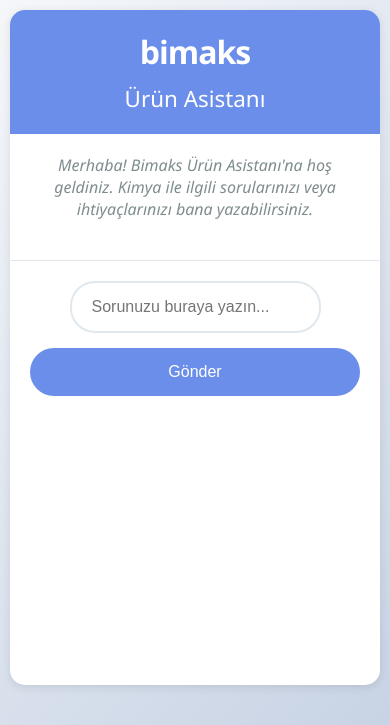
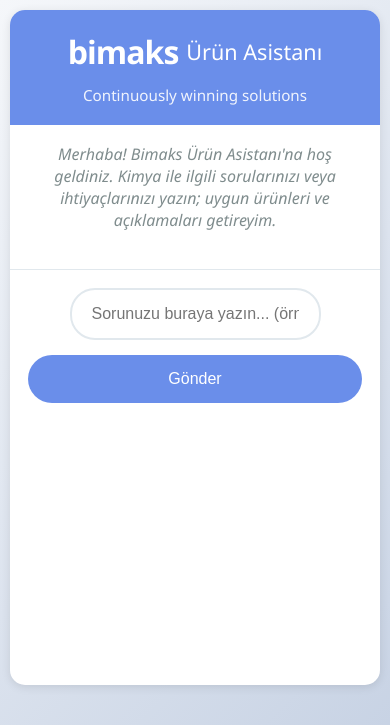
Before and after one commit to denizdost/bimaks-urun-asistani, a FastAPI app: page / in a window 390 px wide. Shown: the top 725 px of the page. Run offline with FastAPI, Linux system fonts and the light colour scheme.

Commit message:
UI: add slogan, product cards grid, clearer commentary

```diff
--- a/templates/index.html
+++ b/templates/index.html
@@ -49,6 +49,7 @@
             align-items: center;
             justify-content: center;
             gap: 15px;
+            flex-wrap: wrap;
         }
 
         .logo {
@@ -64,9 +65,16 @@
             margin: 0;
         }
 
+        .slogan {
+            width: 100%;
+            font-size: 0.95em;
+            opacity: 0.9;
+            margin-top: 4px;
+        }
+
         .chat-container {
-            padding: 30px;
-            max-height: 60vh;
+            padding: 24px 30px 10px 30px;
+            max-height: 56vh;
             overflow-y: auto;
         }
 
@@ -76,16 +84,11 @@
             align-items: flex-start;
         }
 
-        .message.user {
-            justify-content: flex-end;
-        }
-
-        .message.assistant {
-            justify-content: flex-start;
-        }
+        .message.user { justify-content: flex-end; }
+        .message.assistant { justify-content: flex-start; }
 
         .message-content {
-            max-width: 70%;
+            max-width: 92%;
             padding: 15px 20px;
             border-radius: 18px;
             line-height: 1.6;
@@ -104,42 +107,65 @@
             border-bottom-left-radius: 5px;
         }
 
-        .message-content h3 {
-            margin-bottom: 10px;
+        .section-title {
+            margin: 10px 0 8px 0;
             color: var(--primary-blue);
-            font-size: 1.1em;
+            font-size: 1.05em;
+            font-weight: 600;
         }
 
-        .message-content ul {
-            margin: 10px 0;
-            padding-left: 20px;
+        .products-grid {
+            display: grid;
+            grid-template-columns: repeat(auto-fill, minmax(260px, 1fr));
+            gap: 14px;
+            margin-top: 10px;
         }
 
-        .message-content li {
+        .product-card {
+            background: var(--white);
+            border: 1px solid var(--border);
+            border-radius: 14px;
+            padding: 14px;
+            box-shadow: var(--shadow);
+        }
+
+        .product-name {
+            color: var(--dark-blue);
+            font-weight: 600;
+            margin-bottom: 6px;
+        }
+
+        .product-chip {
+            display: inline-block;
+            background: var(--light-blue);
+            color: var(--dark-blue);
+            border: 1px solid var(--border);
+            border-radius: 999px;
+            padding: 2px 10px;
+            font-size: 12px;
             margin-bottom: 8px;
         }
 
-        .message-content a {
-            color: var(--dark-blue);
+        .product-desc { color: var(--text-dark); font-size: 0.95em; margin-bottom: 10px; }
+
+        .product-actions { display: flex; gap: 8px; }
+
+        .product-link {
             text-decoration: none;
-            font-weight: 500;
-        }
-
-        .message-content a:hover {
-            text-decoration: underline;
+            background: var(--primary-blue);
+            color: var(--white);
+            padding: 8px 12px;
+            border-radius: 10px;
+            font-size: 0.9em;
         }
 
         .input-section {
-            padding: 25px 30px;
+            padding: 18px 30px 26px 30px;
             background: var(--white);
             border-top: 1px solid var(--border);
         }
 
-        .input-group {
-            display: flex;
-            gap: 15px;
-            align-items: center;
-        }
+        .input-group { display: flex; gap: 15px; align-items: center; }
 
         .input-group input {
             flex: 1;
@@ -150,10 +176,7 @@
             outline: none;
             transition: border-color 0.3s ease;
         }
-
-        .input-group input:focus {
-            border-color: var(--primary-blue);
-        }
+        .input-group input:focus { border-color: var(--primary-blue); }
 
         .input-group button {
             padding: 15px 30px;
@@ -169,32 +192,18 @@
             align-items: center;
             gap: 8px;
         }
-
-        .input-group button:hover {
-            background: var(--dark-blue);
-            transform: translateY(-2px);
-        }
-
-        .input-group button:disabled {
-            opacity: 0.6;
-            cursor: not-allowed;
-            transform: none;
-        }
+        .input-group button:hover { background: var(--dark-blue); transform: translateY(-2px); }
+        .input-group button:disabled { opacity: 0.6; cursor: not-allowed; transform: none; }
 
         .loading {
             display: none;
-            width: 20px;
-            height: 20px;
-            border: 2px solid rgba(255, 255, 255, 0.3);
+            width: 20px; height: 20px;
+            border: 2px solid rgba(255,255,255,0.3);
             border-top: 2px solid var(--white);
             border-radius: 50%;
             animation: spin 1s linear infinite;
         }
-
-        @keyframes spin {
-            0% { transform: rotate(0deg); }
-            100% { transform: rotate(360deg); }
-        }
+        @keyframes spin { 0% { transform: rotate(0deg);} 100% { transform: rotate(360deg);} }
 
         .error {
             background: #FFE6E6;
@@ -205,53 +214,18 @@
             border: 1px solid #FFB8B8;
         }
 
-        .welcome-message {
-            text-align: center;
-            color: var(--text-light);
-            font-style: italic;
-            margin-bottom: 20px;
-        }
+        .welcome-message { text-align: center; color: var(--text-light); font-style: italic; margin-bottom: 20px; }
 
         @media (max-width: 768px) {
-            body {
-                padding: 10px;
-            }
-
-            .container {
-                border-radius: 15px;
-            }
-
-            .header {
-                padding: 20px;
-                flex-direction: column;
-                gap: 10px;
-            }
-
-            .logo {
-                font-size: 2em;
-            }
-
-            .header h1 {
-                font-size: 1.4em;
-            }
-
-            .chat-container {
-                padding: 20px;
-                max-height: 50vh;
-            }
-
-            .input-section {
-                padding: 20px;
-            }
-
-            .input-group {
-                flex-direction: column;
-            }
-
-            .input-group button {
-                width: 100%;
-                justify-content: center;
-            }
+            body { padding: 10px; }
+            .container { border-radius: 15px; }
+            .header { padding: 20px; gap: 8px; }
+            .logo { font-size: 2em; }
+            .header h1 { font-size: 1.35em; }
+            .chat-container { padding: 18px; max-height: 50vh; }
+            .input-section { padding: 18px; }
+            .input-group { flex-direction: column; }
+            .input-group button { width: 100%; justify-content: center; }
         }
     </style>
 </head>
@@ -260,17 +234,18 @@
         <div class="header">
             <div class="logo">bimaks</div>
             <h1>Ürün Asistanı</h1>
+            <div class="slogan">Continuously winning solutions</div>
         </div>
 
         <div class="chat-container" id="chat-container">
             <div class="welcome-message">
-                Merhaba! Bimaks Ürün Asistanı'na hoş geldiniz. Kimya ile ilgili sorularınızı veya ihtiyaçlarınızı bana yazabilirsiniz.
+                Merhaba! Bimaks Ürün Asistanı'na hoş geldiniz. Kimya ile ilgili sorularınızı veya ihtiyaçlarınızı yazın; uygun ürünleri ve açıklamaları getireyim.
             </div>
         </div>
 
         <div class="input-section">
             <div class="input-group">
-                <input type="text" id="user-input" placeholder="Sorunuzu buraya yazın...">
+                <input type="text" id="user-input" placeholder="Sorunuzu buraya yazın... (örn: ters osmoz kireçlenme)">
                 <button id="send-button">
                     <span class="button-text">Gönder</span>
                     <div class="loading"></div>
@@ -285,52 +260,35 @@
         const sendButton = document.getElementById('send-button');
 
         sendButton.addEventListener('click', sendMessage);
-        userInput.addEventListener('keypress', function(e) {
-            if (e.key === 'Enter') {
-                sendMessage();
-            }
-        });
+        userInput.addEventListener('keypress', function(e) { if (e.key === 'Enter') sendMessage(); });
 
         async function sendMessage() {
             const prompt = userInput.value.trim();
             if (prompt === '') return;
 
-            // Kullanıcı mesajını ekle
             addMessage(prompt, 'user');
             userInput.value = '';
-
-            // Butonu devre dışı bırak
             sendButton.disabled = true;
             sendButton.querySelector('.button-text').style.display = 'none';
             sendButton.querySelector('.loading').style.display = 'block';
 
             try {
                 const response = await fetch('/api/recommend', {
-                    method: 'POST',
-                    headers: {
-                        'Content-Type': 'application/json',
-                    },
-                    body: JSON.stringify({ prompt: prompt }),
+                    method: 'POST', headers: { 'Content-Type': 'application/json' },
+                    body: JSON.stringify({ prompt })
                 });
-
                 if (!response.ok) {
-                    const errorData = await response.json();
-                    throw new Error(errorData.detail || 'API hatası oluştu.');
+                    const err = await response.json();
+                    throw new Error(err.detail || 'API hatası');
                 }
-
                 const data = await response.json();
                 addAssistantResponse(data);
-
             } catch (error) {
-                console.error('Hata:', error);
                 addErrorMessage(`Üzgünüm, bir hata oluştu: ${error.message}`);
             } finally {
-                // Butonu tekrar aktif et
                 sendButton.disabled = false;
                 sendButton.querySelector('.button-text').style.display = 'inline';
                 sendButton.querySelector('.loading').style.display = 'none';
-
-                // Chat'i en alta kaydır
                 chatContainer.scrollTop = chatContainer.scrollHeight;
             }
         }
@@ -338,52 +296,53 @@
         function addMessage(text, sender) {
             const messageDiv = document.createElement('div');
             messageDiv.classList.add('message', sender);
-
             const contentDiv = document.createElement('div');
             contentDiv.classList.add('message-content');
             contentDiv.textContent = text;
-
             messageDiv.appendChild(contentDiv);
             chatContainer.appendChild(messageDiv);
-
-            // Chat'i en alta kaydır
             chatContainer.scrollTop = chatContainer.scrollHeight;
         }
 
         function addAssistantResponse(data) {
             const messageDiv = document.createElement('div');
             messageDiv.classList.add('message', 'assistant');
-
             const contentDiv = document.createElement('div');
             contentDiv.classList.add('message-content');
 
             let html = '';
-
             if (data.summary) {
-                html += `<h3>📋 Özet</h3><p>${data.summary}</p>`;
+                html += `<div class="section-title">📋 Özet</div><p>${data.summary}</p>`;
             }
 
             if (data.products && data.products.length > 0) {
-                html += '<h3>🔬 Önerilen Ürünler</h3><ul>';
-                data.products.forEach(product => {
-                    html += `<li><a href="${product.url}" target="_blank">${product.product_name}</a> - ${product.short_desc}</li>`;
+                html += `<div class="section-title">🔬 Önerilen Ürünler</div>`;
+                html += `<div class="products-grid">`;
+                data.products.forEach(p => {
+                    html += `
+                        <div class="product-card">
+                            <div class="product-name">${p.product_name}</div>
+                            <div class="product-chip">${p.category || 'Ürün'}</div>
+                            <div class="product-desc">${p.short_desc || ''}</div>
+                            <div class="product-actions">
+                                <a class="product-link" href="${p.url}" target="_blank">Detay</a>
+                            </div>
+                        </div>
+                    `;
                 });
-                html += '</ul>';
+                html += `</div>`;
             }
 
             if (data.safety) {
-                html += `<h3>⚠️ Güvenlik</h3><p>${data.safety}</p>`;
+                html += `<div class="section-title">⚠️ Güvenlik</div><p>${data.safety}</p>`;
             }
-
             if (data.follow_up) {
-                html += `<h3>📞 Sonraki Adımlar</h3><p>${data.follow_up}</p>`;
+                html += `<div class="section-title">📞 Sonraki Adımlar</div><p>${data.follow_up}</p>`;
             }
 
             contentDiv.innerHTML = html;
             messageDiv.appendChild(contentDiv);
             chatContainer.appendChild(messageDiv);
-
-            // Chat'i en alta kaydır
             chatContainer.scrollTop = chatContainer.scrollHeight;
         }
 
@@ -392,8 +351,6 @@
             errorDiv.classList.add('error');
             errorDiv.textContent = message;
             chatContainer.appendChild(errorDiv);
-
-            // Chat'i en alta kaydır
             chatContainer.scrollTop = chatContainer.scrollHeight;
         }
     </script>
```
